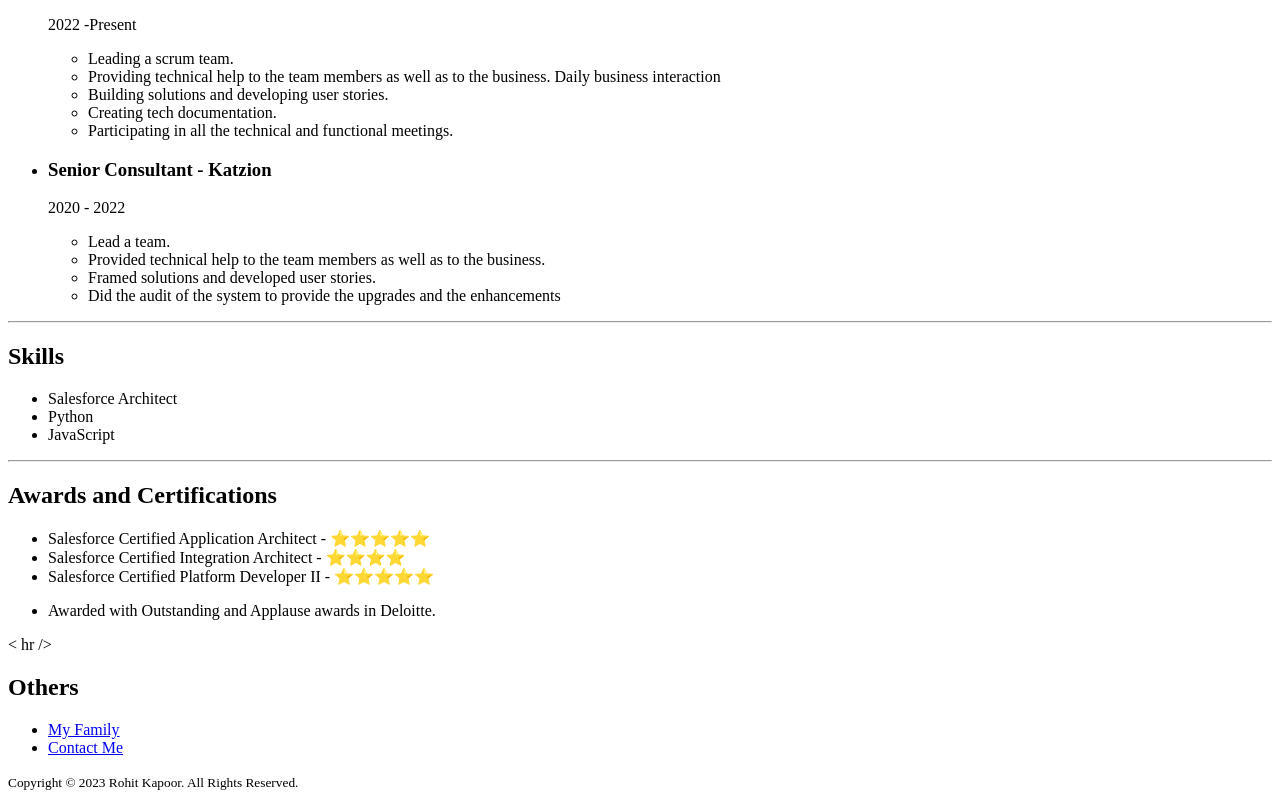
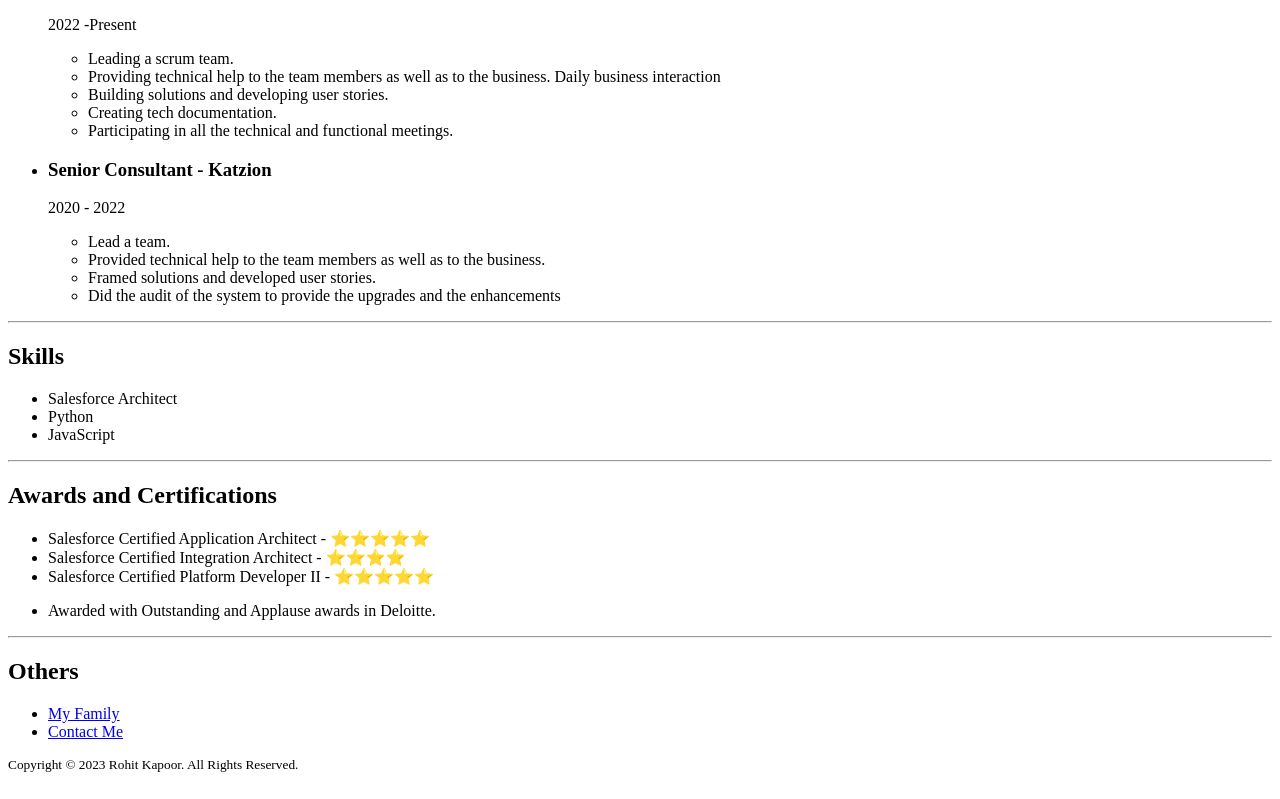
Before and after one commit to rohkapPersonal/My-Resume-html, a plain HTML site: page index.html in a window 1280 px wide. Shown: the part 661-1460 px from the top of the page. Drawn offline with Linux system fonts and the light colour scheme.

Commit message:
Add files via upload

```diff
--- a/index.html
+++ b/index.html
@@ -72,7 +72,7 @@
         <ul>
             <li>Awarded with Outstanding and Applause awards in Deloitte.</li>
         </ul>
-        < hr />
+        <hr />
         <h2>Others</h2>
         <ul>
             <li><a href="./public/My Family.html">My Family</a></li>
@@ -80,7 +80,7 @@
         </ul>
         <footer>
             <small>
-              Copyright © 2023 Rohit Kapoor. All Rights Reserved.
+              <p>Copyright © 2023 Rohit Kapoor. All Rights Reserved.</p>
             </small>
         </footer>
 
```
